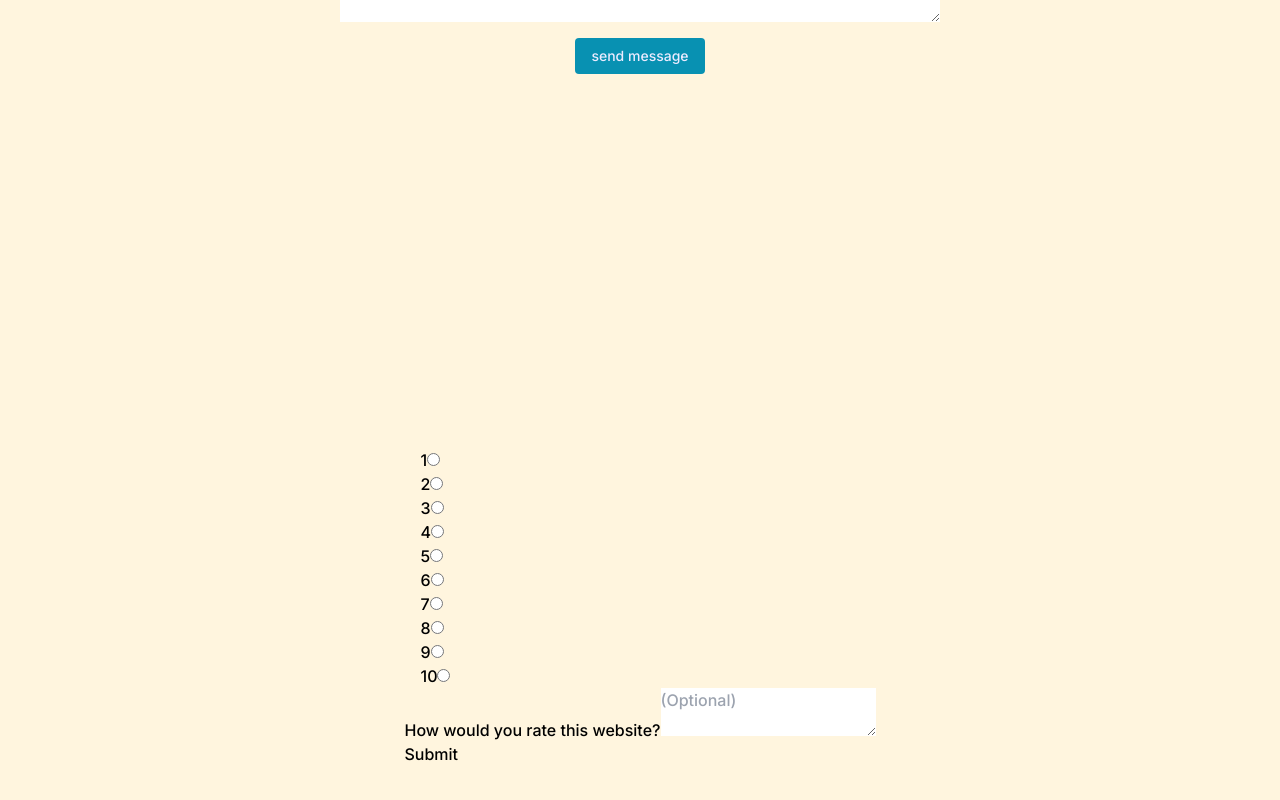
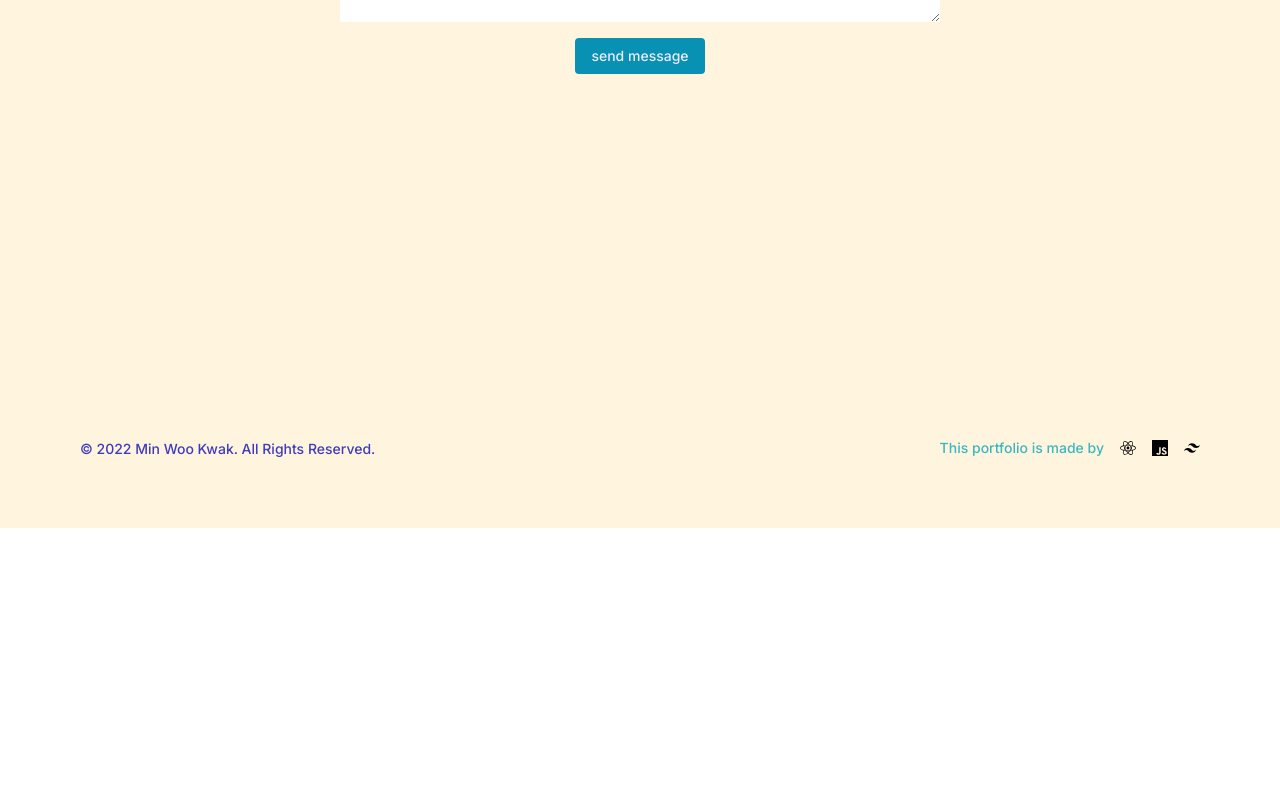
Before and after one commit to minwk79/react-portfolio-website, a React (Create React App) app: page / in a window 1280 px wide. Shown: the part 4708-5508 px from the top of the page. After the commit the page ends 5236 px from the top, so only its background shows below. Built offline with nearby package versions, Linux system fonts and the light colour scheme.

Commit message:
footer component

```diff
--- a/src/components/Footer.jsx
+++ b/src/components/Footer.jsx
@@ -1,6 +1,9 @@
 import React, {useState} from 'react'
 import RatingScale from './RatingScale'
 import Social from './Social';
+import {SiTailwindcss, SiJavascript} from 'react-icons/si';
+import {FaReact} from 'react-icons/fa';
+
 
 export default function Footer() {
 
@@ -25,19 +28,16 @@ export default function Footer() {
 
 
   return (
-    <div className='container flex py-20 items-center justify-center flex-col' id='footer'>
-      <div className='ui fluid card'>
-        <RatingScale onSelect={handleSelect}/>
-        <div className='ui form'>
-          <div className='field'>
-            <label>How would you rate this website?</label>
-            <textarea rows="2" placeholder="(Optional)" onChange={handleTextChange}></textarea>
-            <div className='ui submit button' onClick={handleSubmit}>Submit</div>
-
-          </div>
+    <div className='w-full h-[20px] px-20 py-20 flex flex-col sm:flex-row items-center justify-center bg-background md:justify-between'>
+      <div className='mr-12 block'>
+        <span className='text-xs sm:text-sm sm:text-center text-primary'>© 2022 Min Woo Kwak. All Rights Reserved.</span>
+      </div>
+        <div className='flex justify-center gap-4 items-center'>
+          <div className='text-xs sm:text-sm text-secondary'>This portfolio is made by</div>
+          <FaReact className='hover:text-secondary'/>
+          <SiJavascript className='hover:text-secondary'/>
+          <SiTailwindcss className='hover:text-secondary'/>
         </div>
-      </div>
-
     </div>
   )
 }
```
